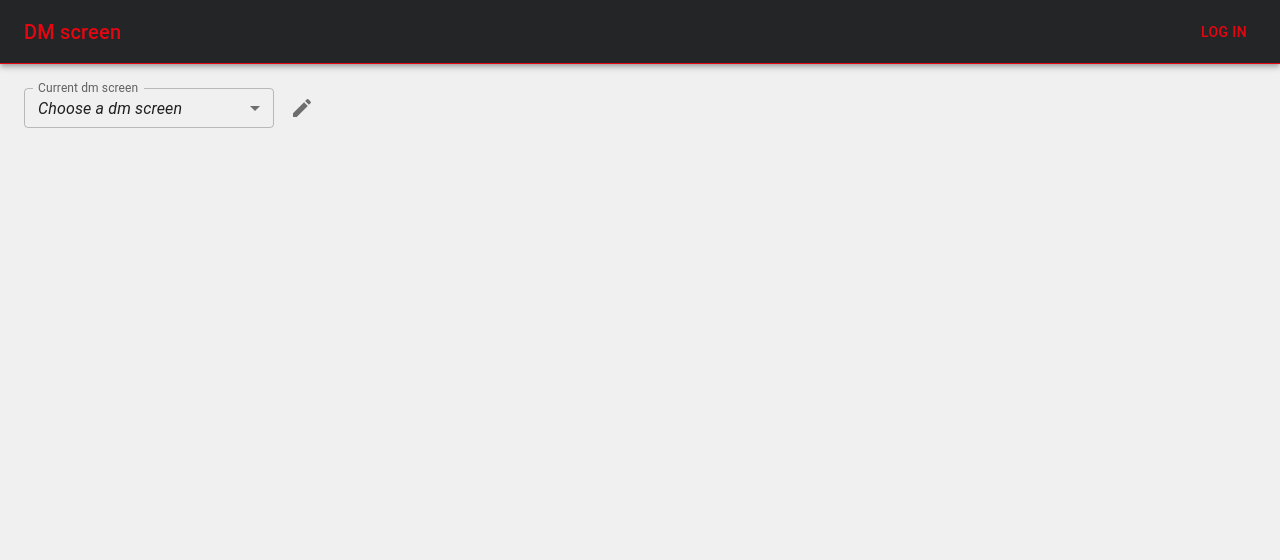
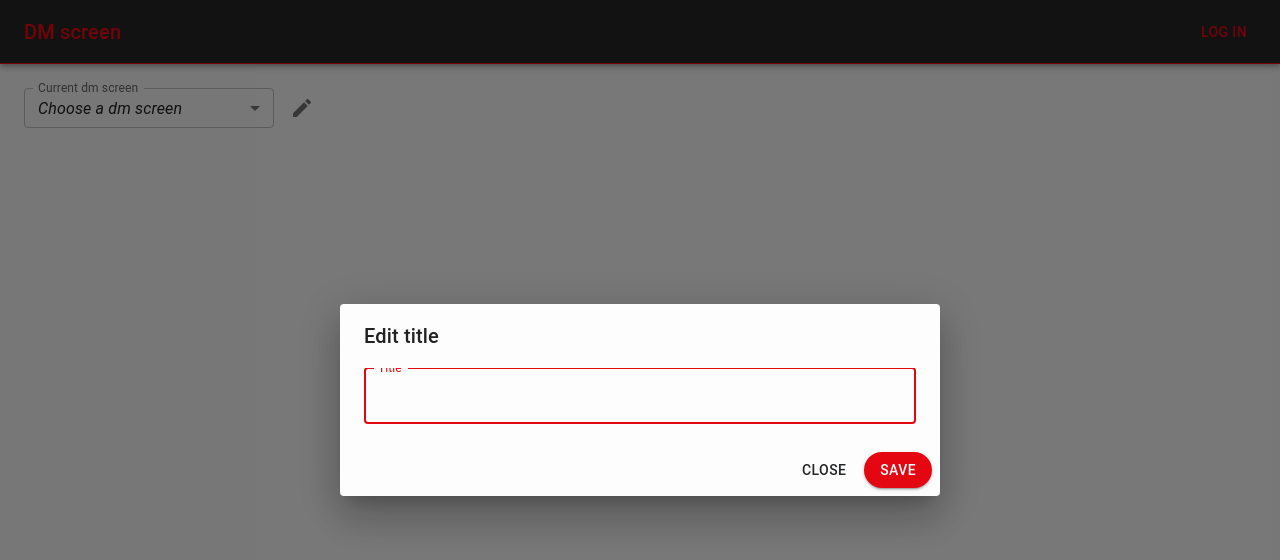
Before and after one commit to kealanheena/dm-screen, a Next.js app: page / in a window 1280 px wide. Both pictures are taken after a click on the button 302 px from the left and 108 px from the top of the page. Shown: the top 560 px of the page. Built offline with nearby package versions, Linux system fonts and the light colour scheme; no server answers; the database is empty.

Commit message:
Feat: create change title endpoint and add to the screen component

```diff
--- a/src/actions/layout.action.ts
+++ b/src/actions/layout.action.ts
@@ -60,3 +60,15 @@ export async function getLayout(id: number) {
 		}
 	});
 }
+
+interface UpdateLayout {
+	id: number;
+	title?: string;
+}
+
+export async function updateLayout({ id, title }: UpdateLayout) {
+ return prisma.layout.update({
+		where: { id },
+		data: { title }
+	});
+}
--- a/src/app/theme.tsx
+++ b/src/app/theme.tsx
@@ -8,7 +8,7 @@ export const themeOptions: ThemeOptions = {
       main: '#E40712',
     },
     secondary: {
-      main: '#4285f4',
+      main: '#242527',
     },
     background: {
       default: '#f0f0f0',
--- a/src/components/Screen.tsx
+++ b/src/components/Screen.tsx
@@ -3,10 +3,24 @@
 import React, { useState } from 'react';
 import { compact, head, map, get }  from 'lodash';
 
-import { Box, Grid, FormControl, InputLabel, MenuItem, Select } from '@mui/material';
+import {
+	Box,
+	Button,
+	Dialog,
+	DialogActions,
+	DialogContent,
+	DialogTitle,
+	Grid,
+	FormControl,
+	InputLabel,
+	MenuItem,
+	Select,
+	TextField,
+} from '@mui/material';
 import { Layout } from '@/types';
+import { updateLayout } from '@/actions/layout.action';
+
 import IconButton from './IconButton';
-
 import Blocks from './Blocks';
 
 
@@ -17,8 +31,25 @@ interface ScreenProps {
 export default function Screen({ layouts }: ScreenProps) {
 	const [currentLayout, setCurrentLayout] = useState<Layout | undefined>(head(layouts));
 	const [isCustomizing, setIsCustomizing] = useState(false);
+	const [title, setTitle] = useState(head(layouts)?.title || '')
+	const [open, setOpen] = useState(false);
+
 
 	const handleChange = (e) => setCurrentLayout(e.target.value);
+
+	const handleTitleChange = (e) => setTitle(e.target.value);
+
+	const handleClose = () => setOpen(false)
+
+	const onSave = () => {
+		if (currentLayout) {
+			updateLayout({
+				id: currentLayout.id,
+				title,
+			});
+			handleClose();
+		}
+	}
 
 	return (
 		<Box
@@ -60,9 +91,35 @@ export default function Screen({ layouts }: ScreenProps) {
 
 					<IconButton
 						icon="EDIT"
-						onClick={() => {}}
+						onClick={() => setOpen(true)}
 						variant="icon_only"
 					/>
+
+					<Dialog
+						open={open}
+						onClose={handleClose}
+						fullWidth
+					>
+						<DialogTitle>
+							Edit title
+						</DialogTitle>
+						<DialogContent>
+							<TextField
+								autoFocus
+								fullWidth
+								onChange={handleTitleChange}
+								variant="outlined"
+								label="Title"
+								value={title}
+							/>
+						</DialogContent>
+						<DialogActions>
+							<Button onClick={handleClose} color="secondary">Close</Button>
+							<Button onClick={onSave} variant="contained">
+								Save
+							</Button>
+						</DialogActions>
+					</Dialog>
 				</Grid>
 
 				{currentLayout && (
```
